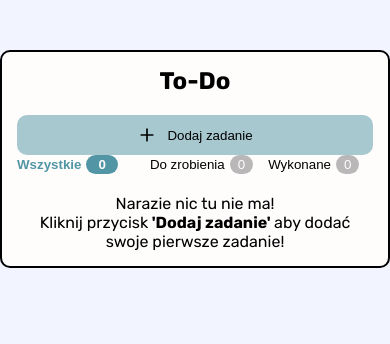
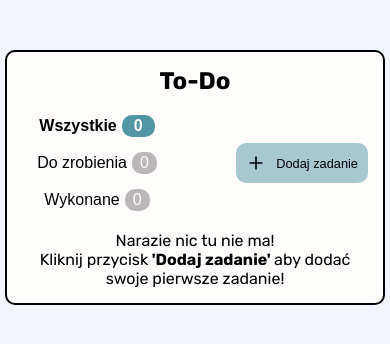
Before and after one commit to bol0o/bit-entry-todo, a Next.js app: page / in a window 390 px wide. Shown: the top 344 px of the page. Built offline with nearby package versions, Linux system fonts and the light colour scheme.

Commit message:
Add responsiveness

```diff
--- a/components/MainForm/MainForm.scss
+++ b/components/MainForm/MainForm.scss
@@ -9,6 +9,10 @@
         border-radius: 10px;
         padding: 15px;
 
+        @media screen and (max-width: 600px) {
+            margin-inline: 5px;
+        }
+
         &__heading {
             text-align: center;
             margin-bottom: 20px;
--- a/components/TaskForm/TaskForm.scss
+++ b/components/TaskForm/TaskForm.scss
@@ -17,6 +17,8 @@
             border-radius: 10px;
             background-color: rgba(82, 150, 165, 0.5);
             transition: background-color 0.2s;
+            font-size: 0.8rem;
+            color: #000103;
 
             &:hover {
                 background-color: rgba(82, 150, 165, 0.7);
--- a/components/UpperSection/UpperSection.scss
+++ b/components/UpperSection/UpperSection.scss
@@ -4,7 +4,7 @@
         justify-content: space-between;
 
         @media screen and (max-width: 600px) {
-            flex-direction: column-reverse;
+            align-items: center;
         }
     }
 
@@ -13,11 +13,20 @@
         align-items: center;
         gap: 15px;
 
+        @media screen and (max-width: 600px) {
+            min-width: 150px;
+            flex-direction: column;
+        }
+
         &__breakLine {
             width: 2px;
             height: 50%;
             background-color: #515052;
             border-radius: 10px;
+
+            @media screen and (max-width: 600px) {
+                display: none;
+            }
         }
 
         button {
@@ -25,6 +34,8 @@
             align-items: center;
             background-color: #fffcfc;
             gap: 5px;
+            color: #000103;
+            font-size: 1rem;
         }
     }
 
@@ -69,9 +80,12 @@
         gap: 10px;
         border-radius: 10px;
         padding: 10px;
+        font-size: 0.8rem;
+        color: #000103;
         background-color: rgba(82, 150, 165, 0.5);
         transition: all 0.2s;
         will-change: width;
+        max-height: 40px;
 
         &:hover {
             background-color: rgba(82, 150, 165, 0.7);
```
